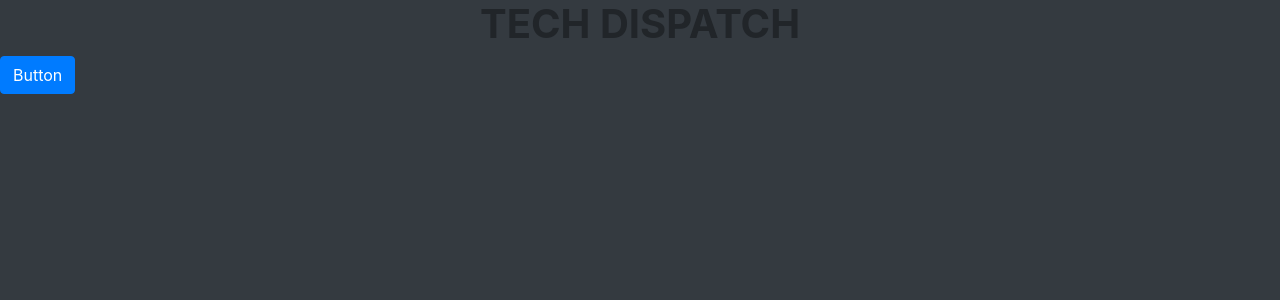
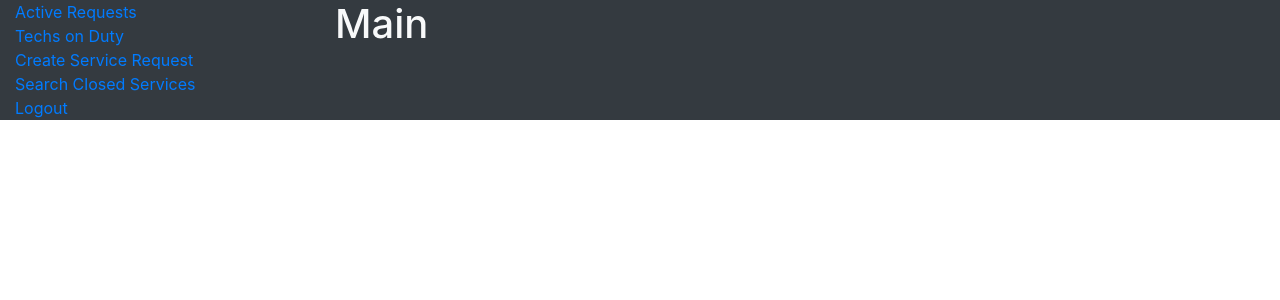
Before and after one commit to TheHuns/dispatch-tech-web, a React (Create React App) app: page / in a window 1280 px wide. Shown: the top 300 px of the page. Built offline with nearby package versions, Linux system fonts and the light colour scheme.

Commit message:
navbar component and router

```diff
--- a/package.json
+++ b/package.json
@@ -5,6 +5,7 @@
   "dependencies": {
     "react": "^16.11.0",
     "react-dom": "^16.11.0",
+    "react-router-dom": "^5.1.2",
     "react-scripts": "3.2.0"
   },
   "scripts": {
--- a/src/App.css
+++ b/src/App.css
@@ -1,4 +1,4 @@
-div {
+.main-container{
+  width: 100%;
   height: 100vh;
-  width: 100%;
 }
--- a/src/App.js
+++ b/src/App.js
@@ -1,14 +1,20 @@
 import React from "react";
 import "./App.css";
+import Navbar from './components/Navbar';
+import {BrowserRouter as Router, Switch} from 'react-router-dom'
+import MainDisplay from "./components/MainDisplay";
 
 function App() {
   return (
-    <div className="bg-dark">
-      <h1 className="text-lg-center text-uppercase font-weight-bold">
-        Tech Dispatch
-      </h1>
-      <button className="btn btn-primary">Button</button>
+    <Router>
+
+    <div className="bg-dark container-fluid h-100" style={{height: '100vh'}}>
+      <div className='row h-100'>
+      <Navbar />
+      <MainDisplay />
+      </div>
     </div>
+    </Router>
   );
 }
 
--- /dev/null
+++ b/src/components/MainDisplay.js
@@ -0,0 +1,9 @@
+import React from 'react'
+
+export default function MainDisplay() {
+    return (
+        <div className='col-md-8'>
+            <h1 className='text-light'>Main</h1>
+        </div>
+    )
+}
--- /dev/null
+++ b/src/components/Navbar.js
@@ -0,0 +1,16 @@
+import React from 'react'
+import {Link} from 'react-router-dom'
+
+export default function Navbar() {
+    return (
+        <div className='col-md-3'>
+            <nav className='nav flex-column'>
+                <Link to='#'>Active Requests</Link>
+                <Link to='#'>Techs on Duty</Link>
+                <Link to='#'>Create Service Request</Link>
+                <Link to='#'>Search Closed Services</Link>
+                <Link to='#'>Logout</Link>
+            </nav>
+        </div>
+    )
+}
```
Also changed, not shown: 1 other file (tests, documents, lock files or other folders).
